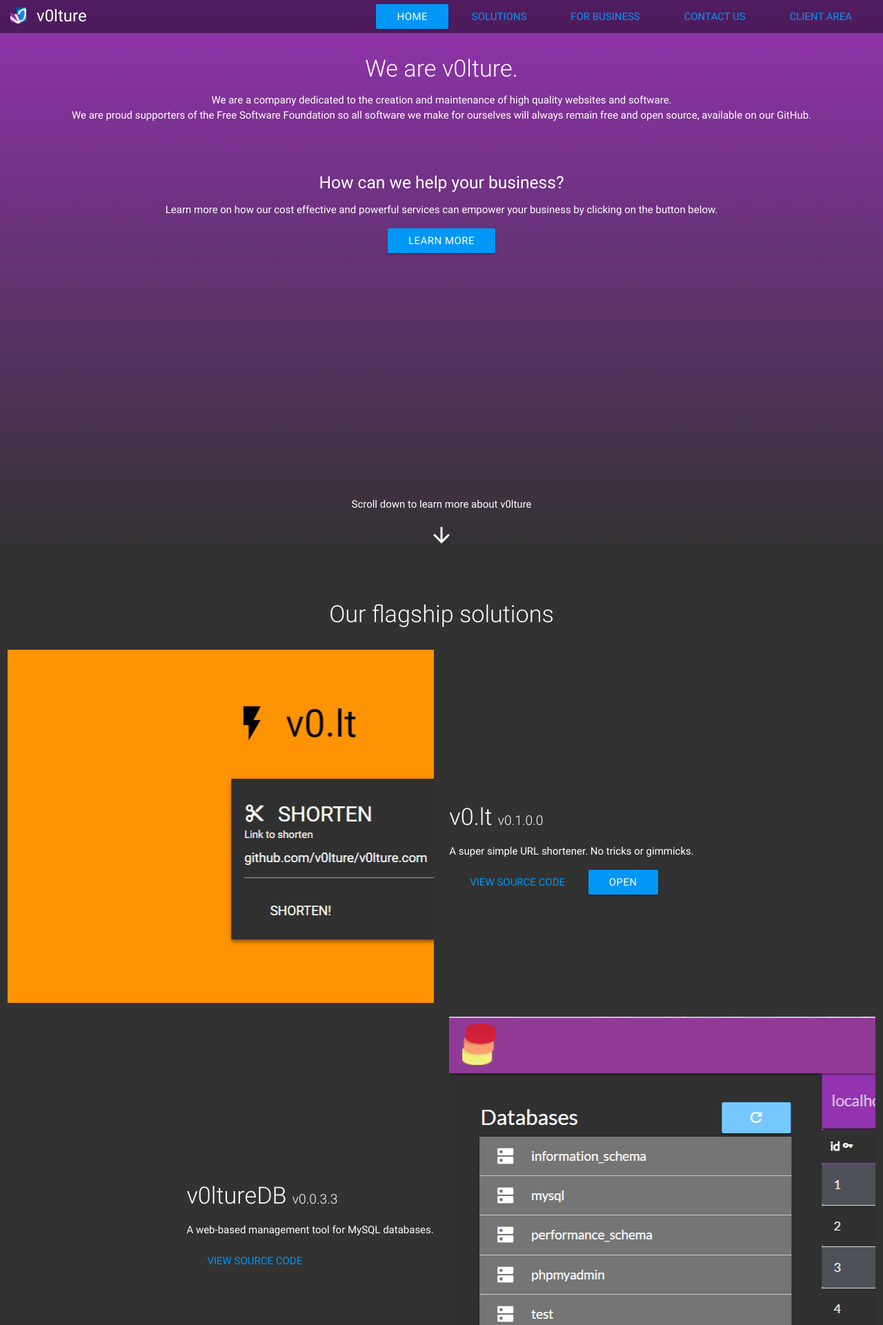
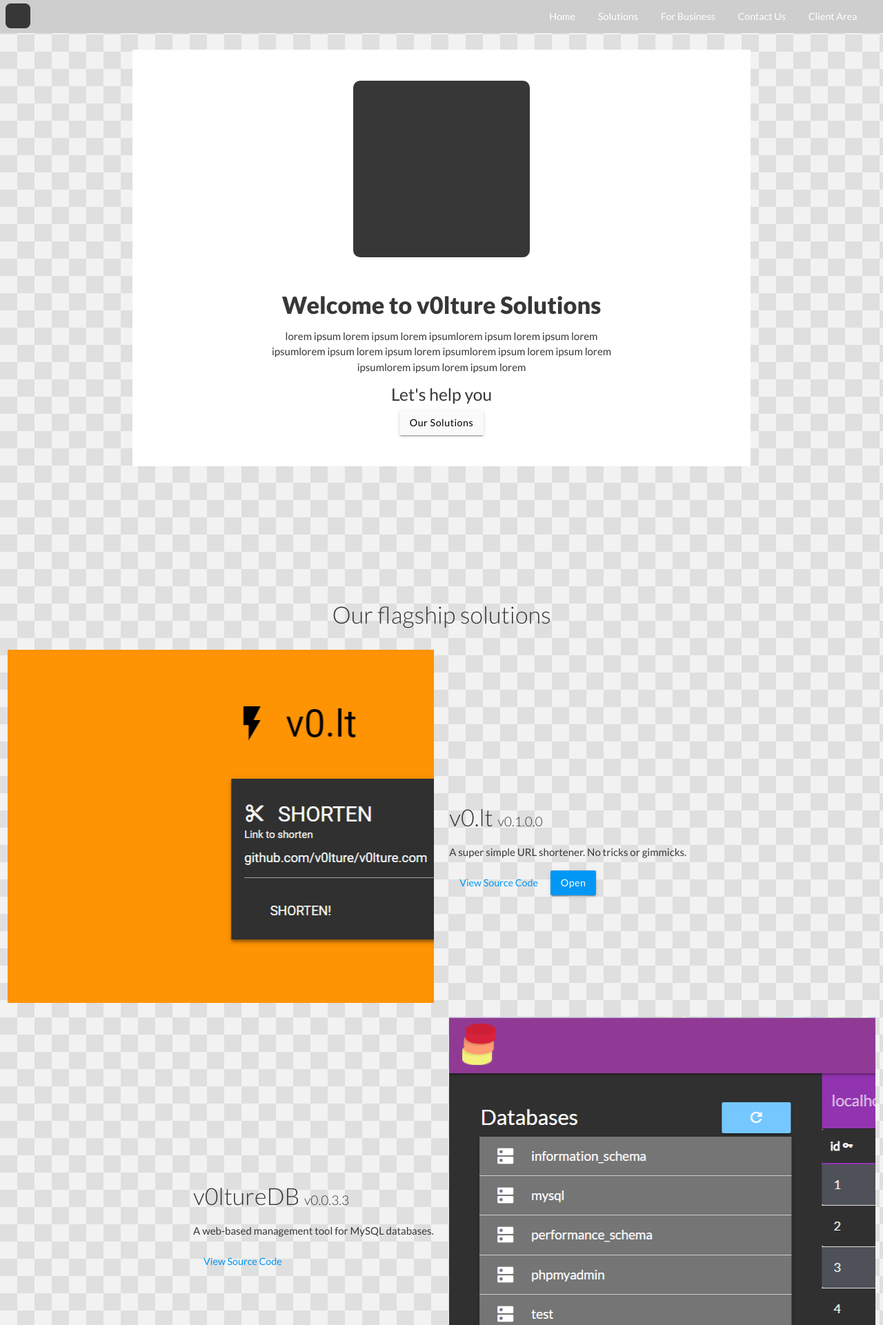
Before and after one commit to v0lture/v0lture.com, a PHP site: page / in a window 1280 px wide. Shown: the top 1921 px of the page at 69% size. Run offline with PHP 8.4, Linux system fonts and the light colour scheme; data that the repository does not hold is empty; some libraries are stand-ins or nearby versions.

Commit message:
initial b&w paint recoat

```diff
--- a/css/app.css
+++ b/css/app.css
@@ -1,6 +1,9 @@
 body {
-    background: #323232;
-    color: white;
+    color: #373737;
+    font-family: "Lato", sans-serif;
+    font-weight: 400;
+    background: #eee;
+    background-image: url("../img/bg.png");
 }
 
 .accent {
@@ -23,6 +26,10 @@ a.accent:hover {
     color: #0197F6;
 }
 
+.black-text {
+    color: #373737;
+}
+
 /* custom navbar */
 .vnavbar {
     position: fixed;
@@ -31,14 +38,22 @@ a.accent:hover {
     z-index: 1000;
     width: 100vw;
     height: 48px;
-    background: rgba(0,0,0,0.45);
-    padding: 15px 15px;
+    background: #CECECE;
+    padding: 15px 7.5px;
 }
 
-.vnavbar > span > img {
+/*.vnavbar > span > img {
     height: 24px;
     width: auto;
     margin-top: -5px;
+}*/
+
+.vnavbar > span > .blacksquarelogo {
+    height: 36px;
+    width: 36px;
+    background: #373737;
+    margin-top: -10px;
+    border-radius: 7.5px;
 }
 
 .vnavbar > span > h4 {
@@ -48,14 +63,29 @@ a.accent:hover {
 }
 
 .vnavbar > .right {
-    margin-top: -44.5px;
+    margin-top: -35.5px;
+    margin-right: 15px;
 }
 
 /* landing */
 .landing {
     height: 100vh;
-    background: linear-gradient(to bottom, #9233AF, #323232);
-    padding: 64px 64px;
+    /*background: linear-gradient(to bottom, #9233AF, #323232);*/
+    padding: 72px 192px;
+}
+
+.landing > .box {
+    background: white;
+    padding: 45px 192px;
+}
+
+.landing > .box > .blacksquarelogo {
+    background: #373737;
+    height: 256px;
+    width: 256px;
+    margin-left: calc(50% - 128px);
+    border-radius: 10px;
+    margin-bottom: 50px;
 }
 
 .contactsection {
@@ -87,6 +117,10 @@ a.accent:hover {
     font-weight: 300;
 }
 
+.thick {
+    font-weight: 900;
+}
+
 .solution {
     height: 512px;
     width: 100%;
@@ -96,3 +130,13 @@ a.accent:hover {
 .landingsection {
     margin: 72px 0 32px 0;
 }
+
+/* materialize tweaks */
+.btn, .btn-large, .btn-flat {
+    padding: 0 1rem;
+    text-transform: none;
+}
+
+.btn, .btn-large, .btn-floating, .btn-large, .btn-flat {
+    font-size: 0.95rem;
+}
--- a/index.php
+++ b/index.php
@@ -15,8 +15,9 @@
 
         <div class="vnavbar">
             <span>
-                <img src="img/logo.png" alt="v0lture Logo"></img>
-                <h4>v0lture</h4>
+                <div class="blacksquarelogo"></div>
+                <!--<img src="img/logo.png" alt="v0lture Logo"></img>-->
+                <!--<h4>v0lture</h4>-->
             </span>
 
             <div class="right hide-on-med-and-up">
@@ -24,11 +25,11 @@
             </div>
 
             <div class="right hide-on-small-only">
-                <a href="index.php" class="btn waves-effect waves-light accent white-text">Home</a>
-                <a href="solutions.php" class="btn-flat waves-effect waves-light accent-text">Solutions</a>
-                <a href="business.php" class="btn-flat waves-effect waves-light accent-text">For Business</a>
-                <a href="contact.php" class="btn-flat waves-effect waves-light accent-text">Contact Us</a>
-                <a href="https://client.v0lture.com" class="btn-flat waves-effect waves-light accent-text">Client Area</a>
+                <a href="index.php" class="btn-flat waves-effect waves-light white-text">Home</a>
+                <a href="solutions.php" class="btn-flat waves-effect waves-light white-text">Solutions</a>
+                <a href="business.php" class="btn-flat waves-effect waves-light white-text">For Business</a>
+                <a href="contact.php" class="btn-flat waves-effect waves-light white-text">Contact Us</a>
+                <a href="https://client.v0lture.com" class="btn-flat waves-effect waves-light white-text">Client Area</a>
             </div>
         </div>
 
@@ -47,16 +48,12 @@
 
         <div id="appui">
             <div class="landing center-align">
-                <h4>We are v0lture.</h4>
-                <p>We are a company dedicated to the creation and maintenance of high quality websites and software.<br />We are proud supporters of the Free Software Foundation so all software we make for ourselves will always remain free and open source, available on our GitHub.</p>
-                <br /><br />
-                <h5 class="hide-on-small-only">How can we help your business?</h5>
-                <p class="hide-on-small-only">Learn more on how our cost effective and powerful services can empower your business by clicking on the button below.</p>
-                <a href="business.php" class="btn accent waves-effect waves-light white-text hide-on-small-only">Learn More</a>
-
-                <div class="arrow center-align">
-                    <p>Scroll down to learn more about v0lture</p>
-                    <i class="material-icons">arrow_downward</i>
+                <div class="box">
+                    <div class="blacksquarelogo"></div>
+                    <h4 class="thick">Welcome to v0lture Solutions</h4>
+                    <p>lorem ipsum lorem ipsum lorem ipsumlorem ipsum lorem ipsum lorem ipsumlorem ipsum lorem ipsum lorem ipsumlorem ipsum lorem ipsum lorem ipsumlorem ipsum lorem ipsum lorem</p>
+                    <h5 class="hide-on-small-only">Let's help you</h5>
+                    <a href="business.php" class="btn waves-effect waves-light black-text" style="background: #fafafa;">Our Solutions</a>
                 </div>
             </div>
 
--- a/layout/head.php
+++ b/layout/head.php
@@ -13,3 +13,4 @@
 
 <!-- fonts -->
 <link href="https://fonts.googleapis.com/icon?family=Material+Icons" rel="stylesheet">
+<link href="https://fonts.googleapis.com/css?family=Lato:300,400,900" rel="stylesheet">
```
Also changed, not shown: img/bg.png (added).
